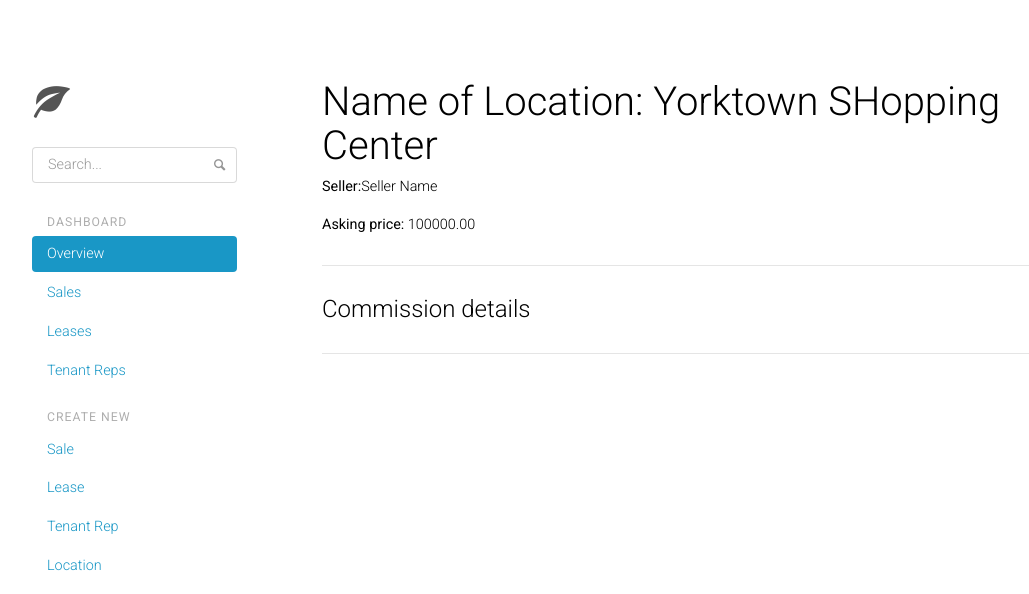
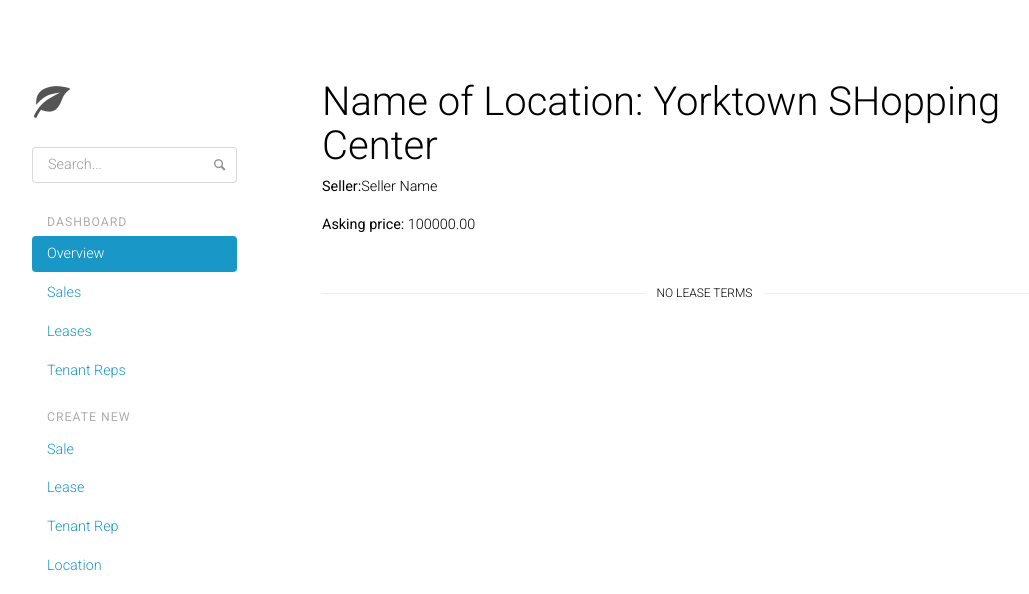
Before and after one commit to tkovalsky/commissions, a Django app: page /commissions/sale/1/ in a window 1280 px wide. Shown: the top 594 px of the page, without its empty margins (73-1102 px from the left). Run offline with Django 3.2, Linux system fonts and the light colour scheme; data comes from the database, SQL or seed files in the repository; some libraries are stand-ins or nearby versions.

Commit message:
added Sale(FK) to Terms model

```diff
--- a/commissions/models.py
+++ b/commissions/models.py
@@ -175,6 +175,7 @@ class Term(TimeStampedModel):
     Model representing terms on a lease
     """
     lease = models.ForeignKey('Lease', on_delete=models.CASCADE, null=True)
+    sale = models.ForeignKey('Sale', on_delete=models.CASCADE, null=True)
     terms = models.TextField(blank=True)
     start_date = models.DateField(null=True, blank=True)
     end_date = models.DateField(null=True, blank=True)
--- a/commissions/templates/commissions/lease_detail.html
+++ b/commissions/templates/commissions/lease_detail.html
@@ -158,7 +158,7 @@
     </div>
   {% else %}
   <div class="hr-divider mt-5 mb-4">
-    <h3 class="hr-divider-content hr-divider-heading">No Lease Options</h3>
+    <h3 class="hr-divider-content hr-divider-heading">No Lease Terms</h3>
   </div>
 
 
--- a/commissions/templates/commissions/sale_detail.html
+++ b/commissions/templates/commissions/sale_detail.html
@@ -4,22 +4,55 @@
 <div class="container">
    <h1>Name of Location: {{ sale.location_name }}</h1>
 
-   <!--<p><strong>Author:</strong> <a href="{# url 'author-detail' book.author.pk #}"> {{ book.author }} </a></p> -->
    <p><strong>Seller:</strong>{{ sale.seller_name }} </p>
    <p><strong>Asking price:</strong> {{ sale.asking_price }} </p>
-   <!--<p><strong>Genres:</strong> <a href=""> {# for genre in book.genre.all #} {# genre #} {# if not forloop.last #}, {# endif #} {# endfor #} </a></p>-->
+   {% if lease.term_set %}
+   <div class="hr-divider mt-5 mb-4">
+     <h3 class="hr-divider-content hr-divider-heading">Lease Terms</h3>
+   </div>
 
-      <!--{# for copy in book.bookinstance_set.all #}-->
-      <hr>
-   <div style="margin-left:20 px;margin-top:20px">
-      <h4>Commission details</h4>
-      <hr>
-<!--      <p class="{# if copy.status == 'a' #}text-success{# elif copy.status == 'd' #}text-danger{# else #}text-warning{# endif #}">{# copy.get_status_display #}</p>
-      {# if copy.status != 'a' #}<p><strong>Due back on:</strong> {# copy.due_back #}</p> {# endif #}
-      <p><strong>Imprint:</strong> {# copy.imprint #}</p>
-      <p class="text-muted"><strong>Id:</strong> {# copy.id #} </p>
-      {# endfor #}
-  </div>-->
+
+     <div class="container">
+
+     <div class="table-responsive">
+       <table class="table" data-sort="table">
+         <thead>
+           <tr>
+             <!--<th><input type="checkbox" class="select-all" id="selectAll"></th>-->
+             <th>Id</th>
+             <th>Start Date</th>
+             <th>End Date</th>
+             <th>Commission (%)</th>
+             <th>Term Commission</th>
+           </tr>
+         </thead>
+         <tbody>
+
+           {% for term in lease.term_set.all %}
+
+           <tr>
+             <!--<<td><input type="checkbox" class="select-row"></td>-->
+             <td><a href="#">{{ term.id }}</a></td>
+             <td>{{ term.start_date }}</td>
+             <td>{{ term.end_date }}</td>
+             <td>{{ term.commission_rate }}</td>
+             <td>{{ term.get_term_commission }}</td>
+           </tr>
+           {% endfor %}
+
+         </tbody>
+       </table>
+     </div>
+   {% else %}
+   <div class="hr-divider mt-5 mb-4">
+     <h3 class="hr-divider-content hr-divider-heading">No Lease Terms</h3>
+   </div>
+
+
+
+     {% endif %}
+
+
 
 </div>
   {% endblock %}
```
